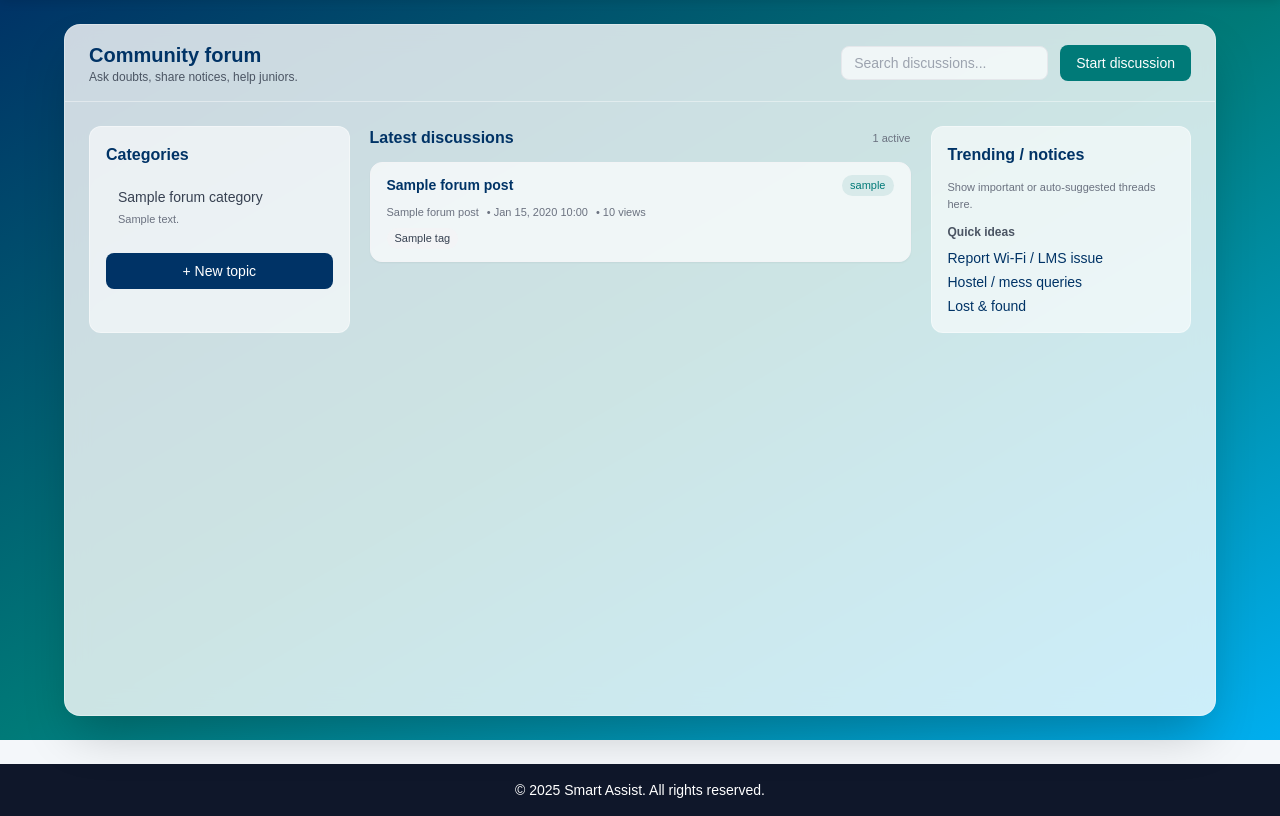
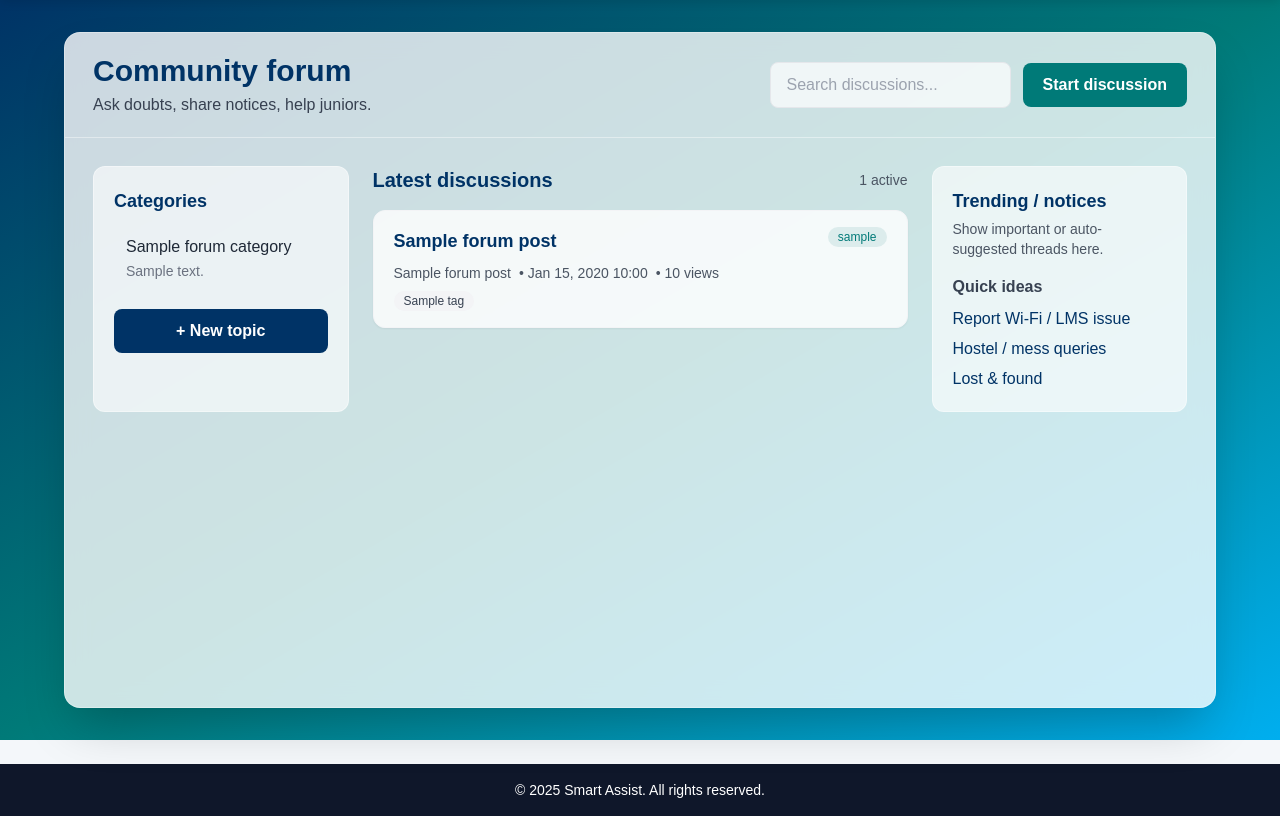
Before and after one commit to smit-tejani/SmartAssist-Campus-Services-Assistant, a FastAPI app: page /forum/ in a window 1280 px wide. Shown: the part 78-894 px from the top of the page. Run offline with FastAPI, Linux system fonts and the light colour scheme; a database or web service that is not in the repository returns one stand-in record (values such as "Sample title"); parts of the project's set-up code (start-up, migrations or seed data) failed here and were passed over; some libraries are stand-ins or nearby versions.

Commit message:
Fix: Enhanced Community forum design for readability

```diff
--- a/templates/forum_list.html
+++ b/templates/forum_list.html
@@ -80,7 +80,7 @@
 
 <body>
 
-  <!-- header (was in partials/header.html earlier) -->
+  <!-- header -->
   <nav>
     <div class="nav-left">
       <img src="{{ url_for('static', path='assets/images/logo.png') }}" alt="Smart Assist Logo" class="logo">
@@ -93,7 +93,6 @@
       {% if request.session.get('user') %}
       {% set u = request.session.get('user') %}
 
-      {# role-aware dashboard link #}
       {% if u.role == 'student' %}
       <a href="/student_home">Dashboard</a>
       {% elif u.role == 'staff' %}
@@ -110,85 +109,86 @@
   <!-- main content -->
   <main class="flex-1">
     <div
-      class="min-h-[calc(100vh-60px)] bg-gradient-to-br from-tamuccBlue via-tamuccTeal to-tamuccLight flex justify-center py-6 px-4">
+      class="min-h-[calc(100vh-60px)] bg-gradient-to-br from-tamuccBlue via-tamuccTeal to-tamuccLight flex justify-center py-8 px-4">
       <div
-        class="w-full max-w-6xl bg-white/80 backdrop-blur-md rounded-2xl shadow-2xl border border-white/30 flex flex-col">
+        class="w-full max-w-6xl bg-white/80 backdrop-blur-md rounded-2xl shadow-2xl border border-white/30 flex flex-col text-[15px] md:text-base">
         <!-- header inside card -->
-        <div class="flex items-center justify-between px-6 py-4 border-b border-white/40">
+        <div class="flex flex-col md:flex-row md:items-center md:justify-between gap-4 px-7 py-5 border-b border-white/40">
           <div>
-            <h1 class="text-xl font-semibold text-tamuccBlue">Community forum</h1>
-            <p class="text-xs text-gray-600">Ask doubts, share notices, help juniors.</p>
+            <h1 class="text-2xl md:text-3xl font-semibold text-tamuccBlue">Community forum</h1>
+            <p class="text-sm md:text-base text-gray-700 mt-1">Ask doubts, share notices, help juniors.</p>
           </div>
-          <div class="flex gap-3 items-center">
+          <div class="flex flex-col sm:flex-row gap-3 items-stretch sm:items-center">
             <input id="forum-search" type="text" placeholder="Search discussions..."
-              class="bg-white/70 border border-gray-200 rounded-lg px-3 py-1.5 text-sm focus:outline-none focus:ring-2 focus:ring-tamuccTeal/70">
+              class="bg-white/70 border border-gray-200 rounded-lg px-3 py-2 md:px-4 md:py-2.5 text-sm md:text-base focus:outline-none focus:ring-2 focus:ring-tamuccTeal/70 min-w-[220px]">
             <a href="/forum/new"
-              class="bg-tamuccTeal text-white px-4 py-2 rounded-lg text-sm font-medium hover:bg-tamuccLight transition">
+              class="bg-tamuccTeal text-white px-4 py-2 md:px-5 md:py-2.5 rounded-lg text-sm md:text-base font-semibold hover:bg-tamuccLight transition text-center">
               Start discussion
             </a>
           </div>
         </div>
 
         <!-- body grid -->
-        <div class="grid grid-cols-12 gap-5 p-6">
+        <div class="grid grid-cols-12 gap-6 p-6 md:p-7">
           <!-- categories -->
-          <aside class="col-span-12 md:col-span-3 bg-white/60 rounded-xl border border-white/40 p-4">
+          <aside class="col-span-12 md:col-span-3 bg-white/60 rounded-xl border border-white/40 p-4 md:p-5">
             <div class="flex items-center justify-between mb-3">
-              <h2 class="text-base font-semibold text-tamuccBlue">Categories</h2>
+              <h2 class="text-lg font-semibold text-tamuccBlue">Categories</h2>
             </div>
-            <ul class="space-y-2">
+            <ul class="space-y-2.5">
               {% if categories %}
               {% for c in categories %}
               <li>
-                <a href="/forum?category={{ c.slug }}" class="block text-sm px-3 py-2 rounded-md
+                <a href="/forum?category={{ c.slug }}" class="block px-3 py-2 rounded-md
                         {% if active_category == c.slug %}
-                          bg-tamuccTeal/15 text-tamuccTeal font-medium
+                          bg-tamuccTeal/15 text-tamuccTeal font-semibold
                         {% else %}
-                          text-gray-700 hover:bg-gray-100/60
+                          text-gray-800 hover:bg-gray-100/80
                         {% endif %}">
-                  {{ c.name }}
+                  <span class="text-sm md:text-base">{{ c.name }}</span>
                   {% if c.description %}
-                  <span class="block text-[11px] text-gray-500 mt-0.5">{{ c.description }}</span>
+                  <span class="block text-xs md:text-sm text-gray-500 mt-0.5 leading-snug">{{ c.description }}</span>
                   {% endif %}
                 </a>
               </li>
               {% endfor %}
               {% else %}
-              <li class="text-sm text-gray-500">No categories yet. (default: General)</li>
+              <li class="text-sm md:text-base text-gray-500">No categories yet. (default: General)</li>
               {% endif %}
             </ul>
             <a href="/forum/new"
-              class="mt-4 w-full inline-flex justify-center items-center gap-1 bg-tamuccBlue text-white py-2 rounded-lg text-sm">
+              class="mt-5 w-full inline-flex justify-center items-center gap-1 bg-tamuccBlue text-white py-2.5 rounded-lg text-sm md:text-base font-semibold">
               + New topic
             </a>
           </aside>
 
           <!-- main discussions -->
-          <section class="col-span-12 md:col-span-6 space-y-3">
+          <section class="col-span-12 md:col-span-6 space-y-4">
             <div class="flex items-center justify-between">
-              <h2 class="text-base font-semibold text-tamuccBlue">Latest discussions</h2>
-              <span class="text-[11px] text-gray-500">
+              <h2 class="text-lg md:text-xl font-semibold text-tamuccBlue">Latest discussions</h2>
+              <span class="text-xs md:text-sm text-gray-600">
                 {% if posts %}{{ posts|length }} active{% else %}No posts yet, be the first 👇{% endif %}
               </span>
             </div>
 
-            <div id="forum-list" class="space-y-3">
+            <div id="forum-list" class="space-y-3.5">
               {% for p in posts %}
               <article
-                class="bg-white/70 border border-gray-100 rounded-xl px-4 py-3 shadow-sm hover:shadow-md transition"
+                class="bg-white/80 border border-gray-100 rounded-xl px-4 py-3 md:px-5 md:py-4 shadow-sm hover:shadow-md transition"
                 data-title="{{ p.title|lower }}" data-tags="{{ (p.tags|join(' ') if p.tags else '')|lower }}">
                 <div class="flex items-start justify-between gap-3">
-                  <a href="/forum/{{ p._id }}" class="text-sm font-semibold text-tamuccBlue hover:underline">
+                  <a href="/forum/{{ p._id }}"
+                    class="text-base md:text-lg font-semibold text-tamuccBlue hover:underline leading-snug">
                     {{ p.title }}
                   </a>
                   {% if p.category_slug %}
                   <span
-                    class="inline-flex items-center px-2 py-0.5 rounded-full bg-tamuccTeal/10 text-[11px] text-tamuccTeal">
+                    class="inline-flex items-center px-2.5 py-0.5 rounded-full bg-tamuccTeal/10 text-[11px] md:text-xs text-tamuccTeal font-medium">
                     {{ p.category_slug }}
                   </span>
                   {% endif %}
                 </div>
-                <div class="flex flex-wrap gap-2 mt-2 text-[11px] text-gray-500">
+                <div class="flex flex-wrap gap-2 mt-2 text-xs md:text-sm text-gray-600">
                   <span>{{ p.author_name or "Student" }}</span>
                   {% if p.created_at %}
                   <span>• {{ p.created_at.strftime('%b %d, %Y %H:%M') }}</span>
@@ -200,7 +200,7 @@
                 {% if p.tags %}
                 <div class="flex gap-2 mt-2 flex-wrap">
                   {% for t in p.tags %}
-                  <span class="px-2 py-0.5 bg-gray-100 rounded-full text-[11px] text-gray-700">
+                  <span class="px-2.5 py-0.5 bg-gray-100 rounded-full text-[11px] md:text-xs text-gray-700">
                     {{ t }}
                   </span>
                   {% endfor %}
@@ -208,28 +208,36 @@
                 {% endif %}
               </article>
               {% else %}
-              <div class="bg-white/60 border border-dashed border-gray-300 rounded-xl py-12 flex flex-col items-center">
-                <div class="text-3xl mb-2">💬</div>
-                <h3 class="text-sm font-semibold text-tamuccBlue mb-1">No posts yet</h3>
-                <p class="text-xs text-gray-500 mb-3">Start the first campus discussion and let others reply.</p>
-                <a href="/forum/new" class="bg-tamuccTeal text-white px-4 py-1.5 rounded-lg text-sm">Create a post</a>
+              <div
+                class="bg-white/70 border border-dashed border-gray-300 rounded-xl py-12 flex flex-col items-center text-center">
+                <div class="text-4xl mb-2">💬</div>
+                <h3 class="text-base md:text-lg font-semibold text-tamuccBlue mb-1">No posts yet</h3>
+                <p class="text-xs md:text-sm text-gray-500 mb-4">Start the first campus discussion and let others
+                  reply.</p>
+                <a href="/forum/new"
+                  class="bg-tamuccTeal text-white px-5 py-2 rounded-lg text-sm md:text-base font-semibold">Create a
+                  post</a>
               </div>
               {% endfor %}
             </div>
           </section>
 
           <!-- right rail -->
-          <aside class="col-span-12 md:col-span-3 bg-white/60 rounded-xl border border-white/40 p-4 space-y-3">
-            <h2 class="text-base font-semibold text-tamuccBlue">Trending / notices</h2>
-            <p class="text-[11px] text-gray-500">Show important or auto-suggested threads here.</p>
+          <aside class="col-span-12 md:col-span-3 bg-white/60 rounded-xl border border-white/40 p-4 md:p-5 space-y-4">
             <div>
-              <h3 class="text-xs font-semibold text-gray-600 mb-2">Quick ideas</h3>
-              <ul class="space-y-1 text-sm">
-                <li><a class="text-tamuccBlue hover:underline" href="/forum/new?cat=it-support">Report Wi-Fi / LMS
-                    issue</a></li>
-                <li><a class="text-tamuccBlue hover:underline" href="/forum/new?cat=hostel">Hostel / mess queries</a>
+              <h2 class="text-lg font-semibold text-tamuccBlue">Trending / notices</h2>
+              <p class="text-xs md:text-sm text-gray-600 mt-1">Show important or auto-suggested threads here.</p>
+            </div>
+            <div>
+              <h3 class="text-sm md:text-base font-semibold text-gray-700 mb-2">Quick ideas</h3>
+              <ul class="space-y-1.5 text-sm md:text-base">
+                <li><a class="text-tamuccBlue hover:underline font-medium"
+                    href="/forum/new?cat=it-support">Report Wi-Fi / LMS issue</a></li>
+                <li><a class="text-tamuccBlue hover:underline font-medium" href="/forum/new?cat=hostel">Hostel / mess
+                    queries</a>
                 </li>
-                <li><a class="text-tamuccBlue hover:underline" href="/forum/new?cat=general">Lost &amp; found</a></li>
+                <li><a class="text-tamuccBlue hover:underline font-medium" href="/forum/new?cat=general">Lost &amp;
+                    found</a></li>
               </ul>
             </div>
           </aside>
```
Also changed, not shown: templates/forum_new.html (+45 -44 lines), templates/forum_thread.html (+34 -43 lines).
